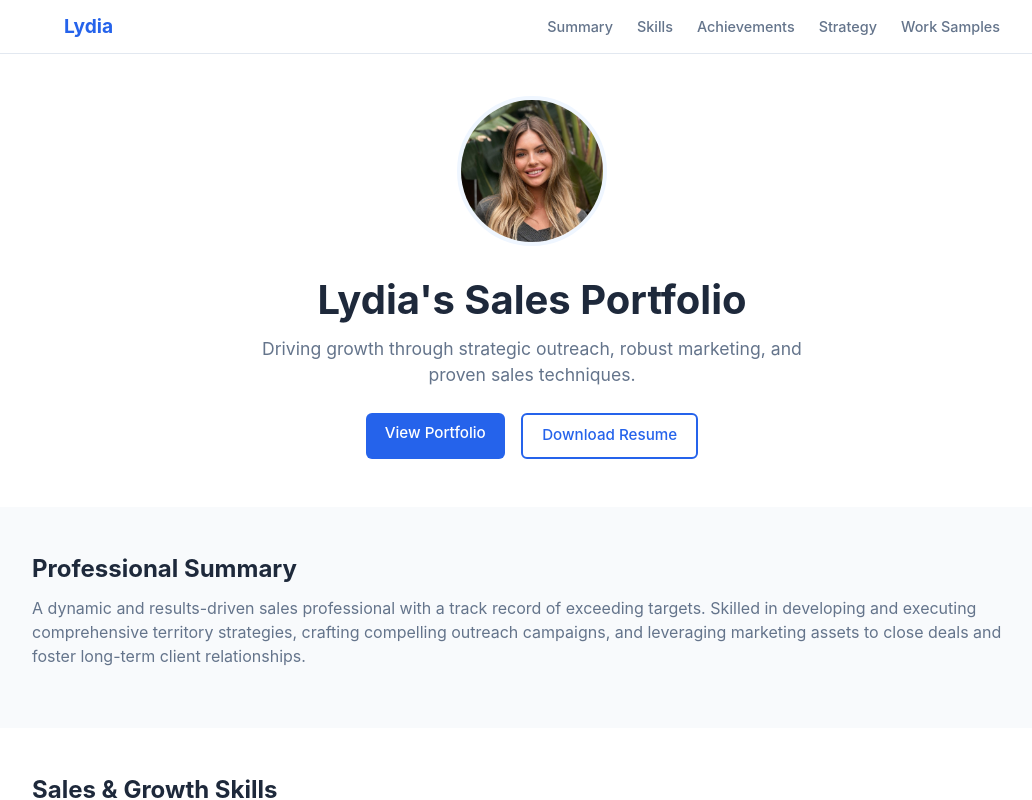
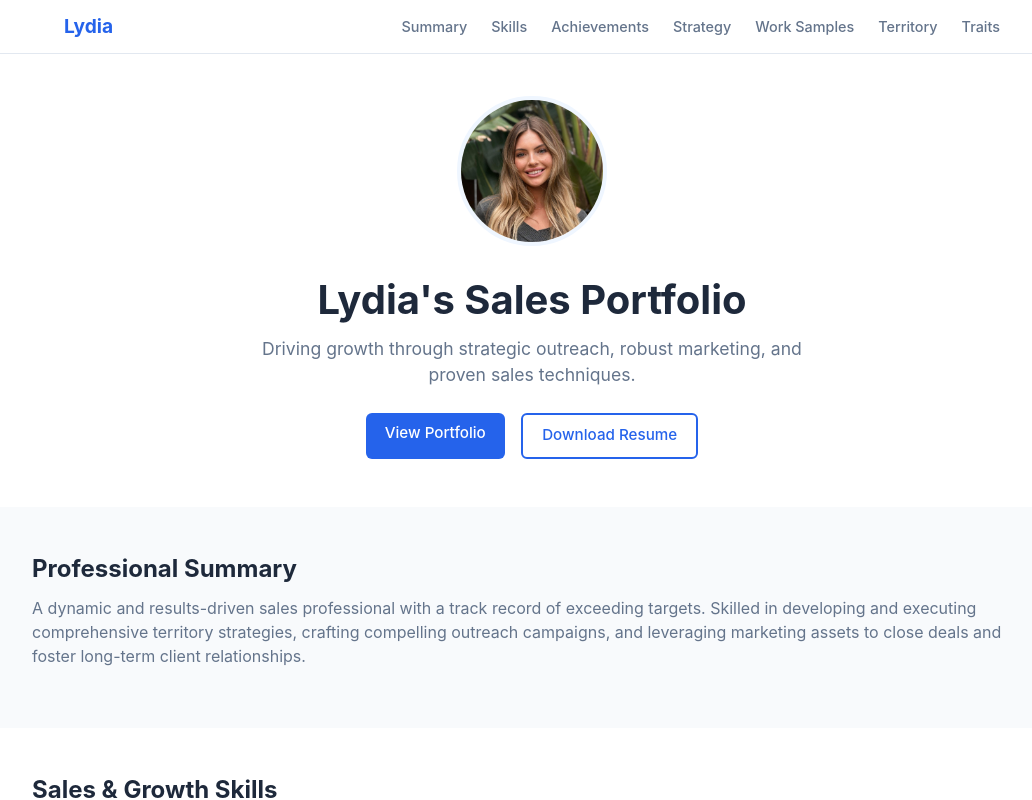
Before and after one commit to lydia-a-wilson/lydia-a-wilson.github.io, a React (Vite) app: page / in a window 1280 px wide. Shown: the top 800 px of the page, without its empty margins (108-1140 px from the left). Built offline with nearby package versions, Linux system fonts and the light colour scheme.

Commit message:
Fix workflow syntax and update navigation items

```diff
--- a/src/App.tsx
+++ b/src/App.tsx
@@ -7,6 +7,8 @@ function App() {
     { id: 'achievements', label: 'Achievements' },
     { id: 'strategy', label: 'Strategy' },
     { id: 'samples', label: 'Work Samples' },
+    { id: 'territory', label: 'Territory' },
+    { id: 'traits', label: 'Traits' },
   ];
 
   return (
```
